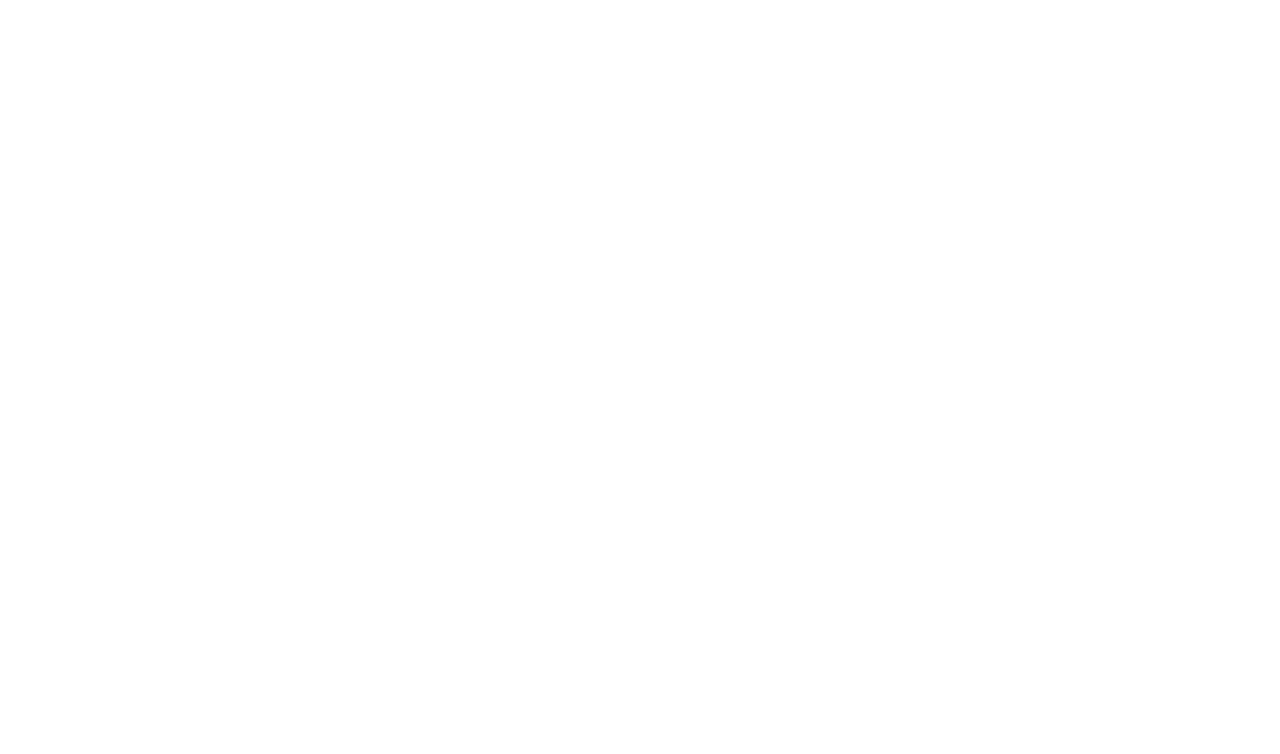
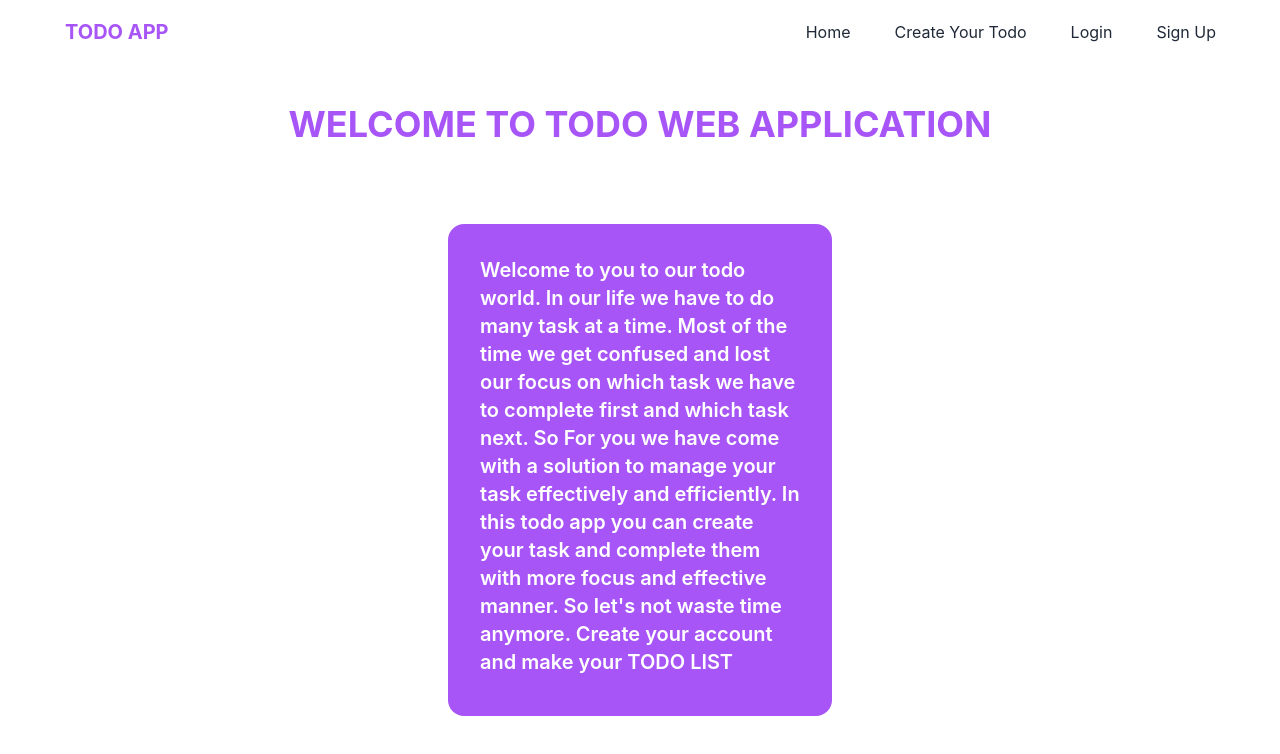
Before and after one commit to Abidur-Rahman-Chowdhury/todo-app-client, a React (Create React App) app: page / in a window 1280 px wide. Shown: the top 754 px of the page. Built offline with nearby package versions, Linux system fonts and the light colour scheme.

Commit message:
done navbar and home page

```diff
--- /dev/null
+++ b/postcss.config.js
@@ -0,0 +1,6 @@
+module.exports = {
+  plugins: {
+    tailwindcss: {},
+    autoprefixer: {},
+  },
+}
--- a/src/App.js
+++ b/src/App.js
@@ -1,9 +1,15 @@
-
+import { Route, Routes } from 'react-router-dom';
+import Header from './Pages/Header';
+import Home from './Pages/Home';
 
 function App() {
   return (
     <div>
-
+      <Header></Header>
+      <Routes>
+        <Route path="/" element={<Home></Home>}></Route>
+        <Route path="/home" element={<Home></Home>}></Route>
+      </Routes>
     </div>
   );
 }
--- /dev/null
+++ b/src/Pages/Header.js
@@ -0,0 +1,57 @@
+import { NavLink } from 'react-router-dom';
+
+const Navbar = () => {
+  const menuItems = (
+    <>
+      <li>
+        <NavLink to="/home">Home</NavLink>
+      </li>
+
+      <li>
+        <NavLink to="/todo">Create Your Todo</NavLink>
+      </li>
+      <li>
+        <NavLink to="/login">Login</NavLink>
+      </li>
+      <li>
+        <NavLink to="/signup">Sign Up</NavLink>
+      </li>
+    </>
+  );
+  return (
+    <div class="navbar bg-base-100 px-12">
+      <div class="navbar-start">
+        <div class="dropdown">
+          <label tabindex="0" class="btn btn-ghost lg:hidden">
+            <svg
+              xmlns="http://www.w3.org/2000/svg"
+              class="h-5 w-5"
+              fill="none"
+              viewBox="0 0 24 24"
+              stroke="currentColor"
+            >
+              <path
+                stroke-linecap="round"
+                stroke-linejoin="round"
+                stroke-width="2"
+                d="M4 6h16M4 12h8m-8 6h16"
+              />
+            </svg>
+          </label>
+          <ul
+            tabindex="0"
+            class="menu menu-compact dropdown-content mt-3 p-2 shadow bg-base-100 rounded-box w-52"
+          >
+            {menuItems}
+          </ul>
+        </div>
+        <span class="btn btn-ghost normal-case text-xl text-purple-500 font-bold ">TODO APP</span>
+      </div>
+      <div class="navbar-end hidden lg:flex">
+        <ul class="menu menu-horizontal p-0 gap-3">{menuItems}</ul>
+      </div>
+    </div>
+  );
+};
+
+export default Navbar;
--- /dev/null
+++ b/src/Pages/Home.js
@@ -0,0 +1,21 @@
+import React from 'react';
+
+const Home = () => {
+  return (
+    <div>
+      <h2 className="text-center uppercase text-4xl font-bold text-purple-500 mt-10">
+        Welcome To TODO Web Application
+     </h2>
+     <div class="card w-96 mx-auto mt-20 bg-purple-500 text-primary-content">
+  <div class="card-body">
+    <h2 class="card-title"> Welcome to you to our todo world. In our life we have to do many task at a time. Most of the time we get confused and lost our focus on which task we have to complete first and which task next. So For you we have come with a solution to manage your task effectively and efficiently. In this todo app you can create your task and complete them with more focus and effective manner. So let's not waste time anymore. Create your account and make your TODO LIST </h2>
+    <p></p>
+
+  </div>
+</div>
+
+    </div>
+  );
+};
+
+export default Home;
--- a/src/index.css
+++ b/src/index.css
@@ -1,3 +1,7 @@
+
+@tailwind base;
+@tailwind components;
+@tailwind utilities;
 body {
   margin: 0;
   font-family: -apple-system, BlinkMacSystemFont, 'Segoe UI', 'Roboto', 'Oxygen',
--- /dev/null
+++ b/tailwind.config.js
@@ -0,0 +1,9 @@
+module.exports = {
+  content: [
+    "./src/**/*.{js,jsx,ts,tsx}",
+  ],
+  theme: {
+    extend: {},
+  },
+  plugins: [require("daisyui")],
+}
```
Also changed, not shown: package.json (+7 -0 lines), 1 other file (tests, documents, lock files or other folders).
